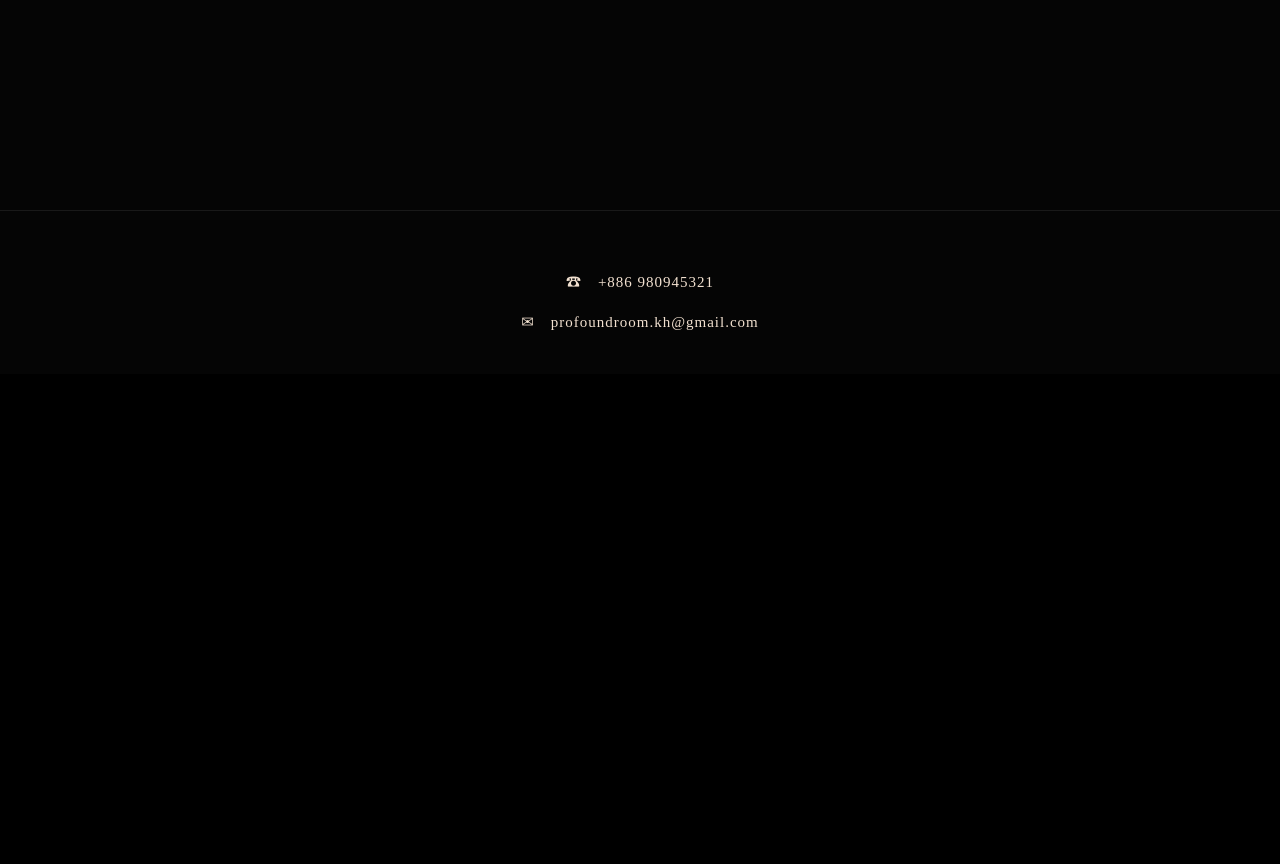
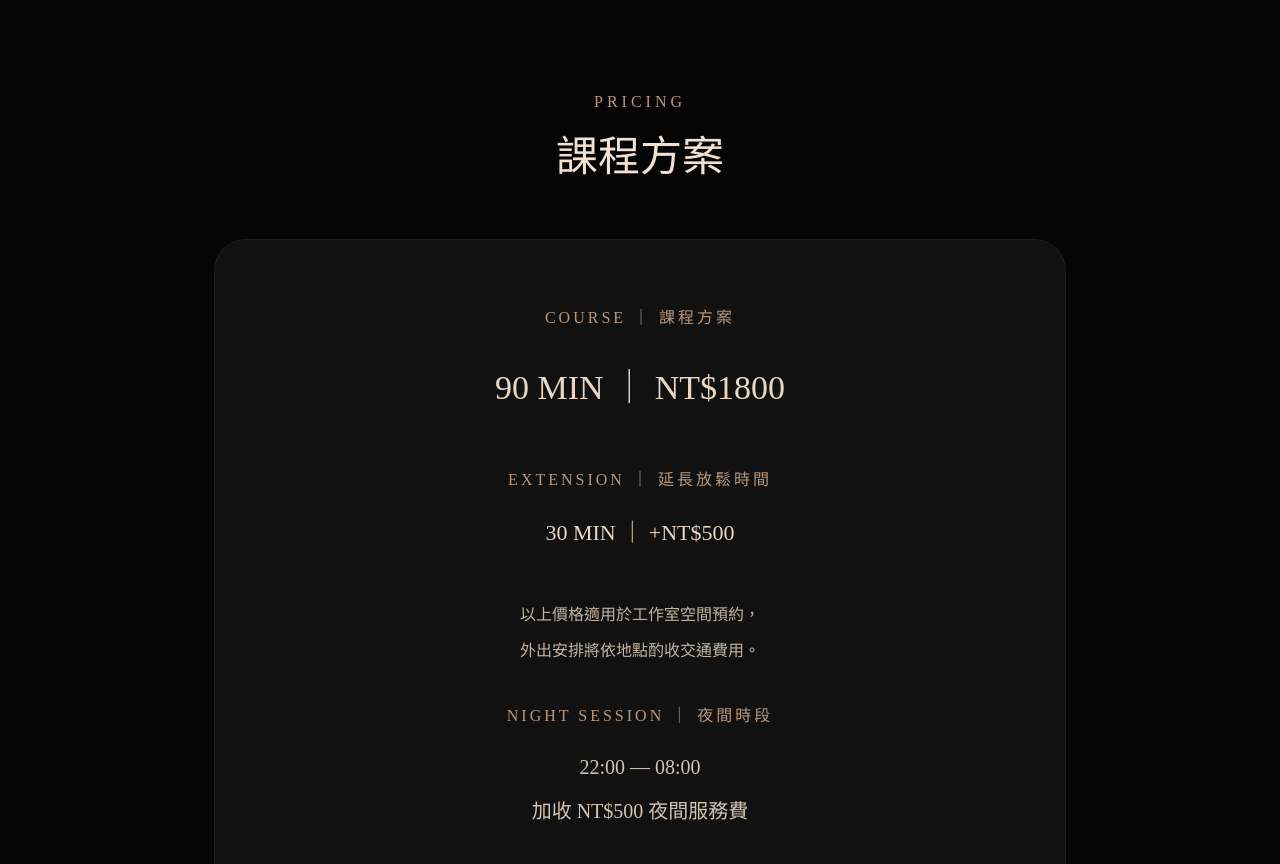
Before and after one commit to profoundroomkh/profound-room, a Next.js app: page / in a window 1280 px wide. Shown: the part 3020-3884 px from the top of the page. Before the commit the page ends 3394 px from the top, so only its background shows below. Built offline with nearby package versions, Linux system fonts and the light colour scheme.

Commit message:
Update page.js

```diff
--- a/app/page.js
+++ b/app/page.js
@@ -338,7 +338,117 @@ export default function Home() {
           ))}
         </div>
       </section>
+{/* PRICING */}
+<section
+  style={{
+    padding: "0 24px 120px",
+    maxWidth: "900px",
+    margin: "0 auto",
+    textAlign: "center",
+  }}
+>
+  <p
+    style={{
+      color: "#b9977d",
+      letterSpacing: "4px",
+      marginBottom: "12px",
+    }}
+  >
+    PRICING
+  </p>
 
+  <h2
+    style={{
+      fontSize: "42px",
+      fontWeight: 300,
+      marginBottom: "50px",
+    }}
+  >
+    課程方案
+  </h2>
+
+  <div
+    style={{
+      background: "#111",
+      borderRadius: "32px",
+      padding: "60px 30px",
+      border: "1px solid rgba(255,255,255,0.06)",
+      lineHeight: "2.2",
+      color: "#e8d7c5",
+    }}
+  >
+    <p
+      style={{
+        color: "#b9977d",
+        letterSpacing: "3px",
+        marginBottom: "16px",
+      }}
+    >
+      COURSE ｜ 課程方案
+    </p>
+
+    <h3
+      style={{
+        fontSize: "34px",
+        fontWeight: 300,
+        marginBottom: "36px",
+      }}
+    >
+      90 MIN ｜ NT$1800
+    </h3>
+
+    <p
+      style={{
+        color: "#b9977d",
+        letterSpacing: "3px",
+        marginBottom: "12px",
+      }}
+    >
+      EXTENSION ｜ 延長放鬆時間
+    </p>
+
+    <p
+      style={{
+        fontSize: "22px",
+        marginBottom: "40px",
+      }}
+    >
+      30 MIN ｜ +NT$500
+    </p>
+
+    <p
+      style={{
+        opacity: 0.82,
+        marginBottom: "30px",
+      }}
+    >
+      以上價格適用於工作室空間預約，
+      <br />
+      外出安排將依地點酌收交通費用。
+    </p>
+
+    <p
+      style={{
+        color: "#b9977d",
+        letterSpacing: "3px",
+        marginBottom: "12px",
+      }}
+    >
+      NIGHT SESSION ｜ 夜間時段
+    </p>
+
+    <p
+      style={{
+        fontSize: "20px",
+        opacity: 0.9,
+      }}
+    >
+      22:00 — 08:00
+      <br />
+      加收 NT$500 夜間服務費
+    </p>
+  </div>
+</section>
  <section
   style={{
     borderTop: "1px solid rgba(255,255,255,0.08)",
```
